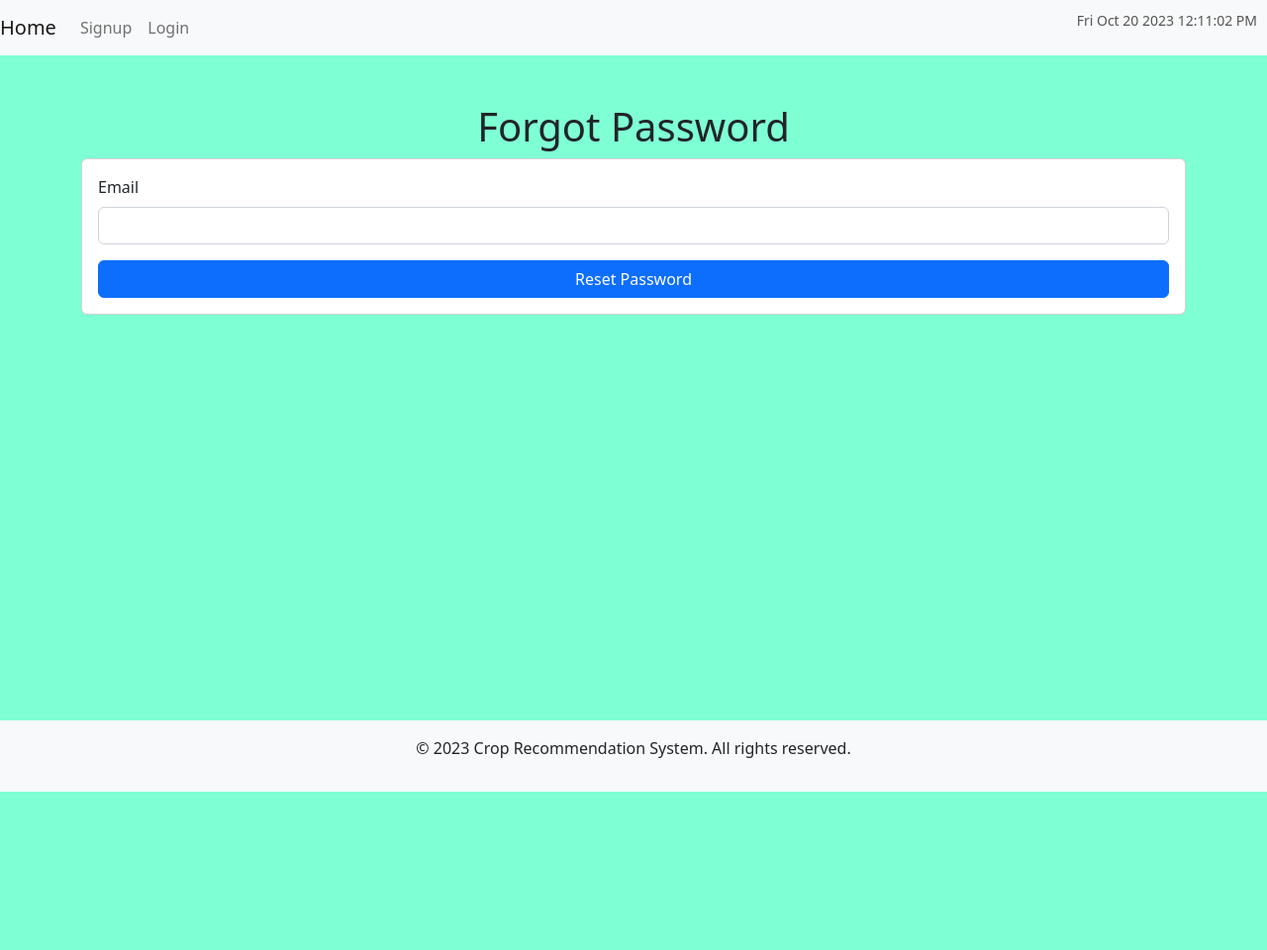
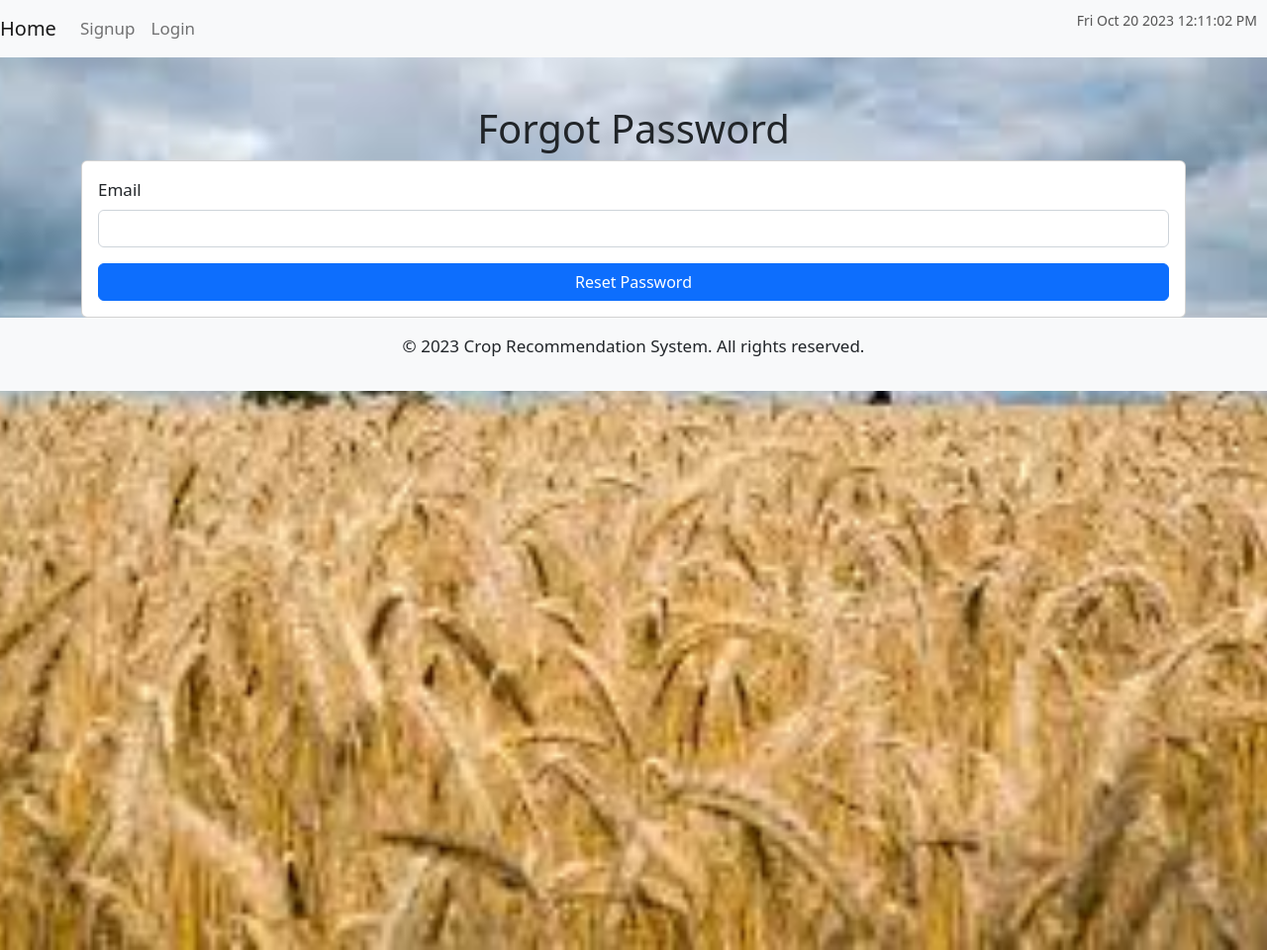
Before and after one commit to Robert-Xsa/Crop-Recommendation-System, a Django app: page /forgot-password/ in a window 1280 px wide. Shown: the whole page at 99% size. Before the commit the page ends 800 px from the top, so only its background shows below. Run offline with Django 4.2, Linux system fonts and the light colour scheme; some libraries are stand-ins or nearby versions.

Commit message:
system modifications

```diff
--- a/crops/templates/base.html
+++ b/crops/templates/base.html
@@ -1,3 +1,4 @@
+{% load static %}
 <!DOCTYPE html>
 <html lang="en">
 <head>
@@ -22,6 +23,19 @@
             flex-direction: column;
             min-height: 100vh;
             background-color: aquamarine;
+        }
+
+
+        .element {
+
+            font-size: 17px;
+            background-color: aquamarine;
+            background-image: url('{% static "crops3.jpg" %}');
+            background-size: cover;
+            background-position: center;
+            background-repeat: no-repeat;
+            width: 100%; /* Set the width and height of the element */
+            height: 120vh; /* Adjust the height as needed */
         }
 
         .content {
@@ -72,6 +86,7 @@
     <span class="current-date" id="currentDate"></span>
 </nav>
 -->
+<div class="element">
     <nav class="navbar navbar-expand-lg navbar-light bg-light">
         <a class="navbar-brand" href="{% url 'index' %}">Home</a>
         <button class="navbar-toggler" type="button" data-toggle="collapse" data-target="#navbarNav" aria-controls="navbarNav" aria-expanded="false" aria-label="Toggle navigation">
@@ -117,6 +132,8 @@
         <p>&copy; <span id="currentYear"></span> Crop Recommendation System. All rights reserved.</p>
     </footer>
 
+</div>
+
 <script>
     // Get the current date and time using JavaScript
     var currentDateTime = new Date();
@@ -137,5 +154,6 @@
 {% block scripts %}
 {% endblock %}
 
+
 </body>
 </html>
```
Also changed, not shown: db.sqlite3, static/crops1.jpg (added), static/crops2.jpg (added), static/crops3.jpg (added). Lines whose indentation alone changed are shown as unchanged.
